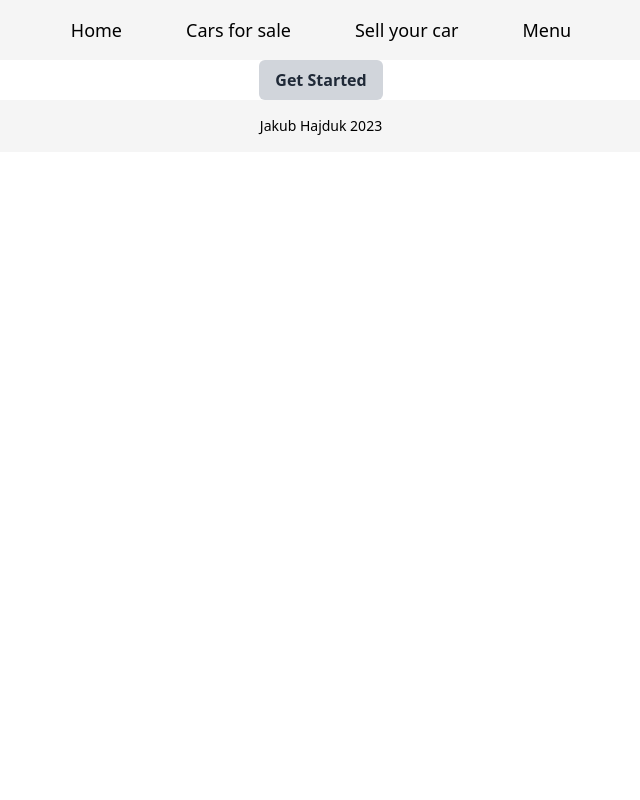
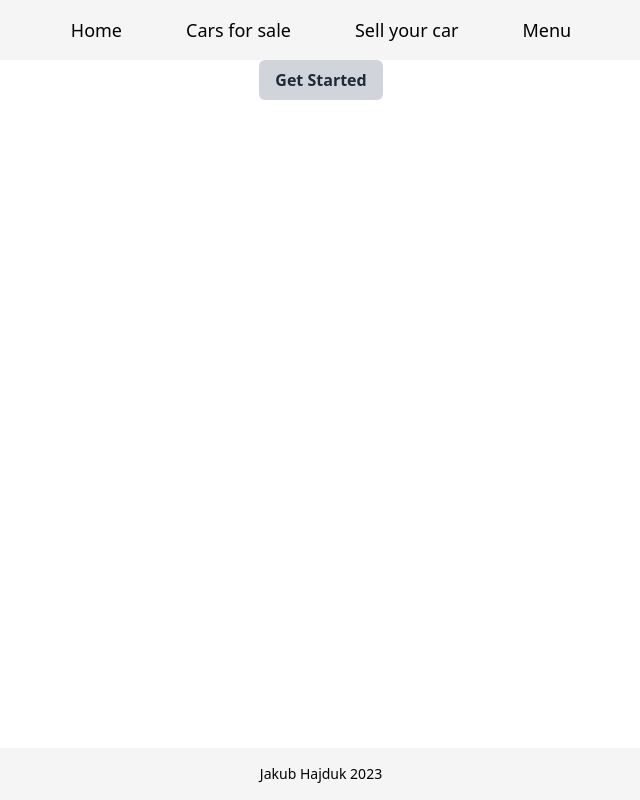
Before and after one commit to jakubhajduk53/cars-app, a React (Create React App) app: page / in a window 1280 px wide. Shown: the whole page, without its empty margins (319-959 px from the left). Built offline with nearby package versions, Linux system fonts and the light colour scheme; no server answers; the database is empty.

Commit message:
style: update App styles

```diff
--- a/src/App.js
+++ b/src/App.js
@@ -34,17 +34,21 @@ function App() {
   }, [searchValue]);
 
   return (
-    <div className="App">
+    <div className="App flex flex-col min-h-screen">
       <Header />
+      <div className="flex-grow">
         <Routes>
           <Route path="/" element={<HomePage />} />
           <Route
             path="/cars-for-sale"
-          element={<CarsForSalePage cars={cars} handleSearch={handleSearch} />}
+            element={
+              <CarsForSalePage cars={cars} handleSearch={handleSearch} />
+            }
           />
           <Route path="/sell-your-car" element={<SellYourCarPage />} />
           <Route path="/menu" element={<MenuPage />} />
         </Routes>
+      </div>
       <Footer />
     </div>
   );
```
Lines whose indentation alone changed are shown as unchanged.
